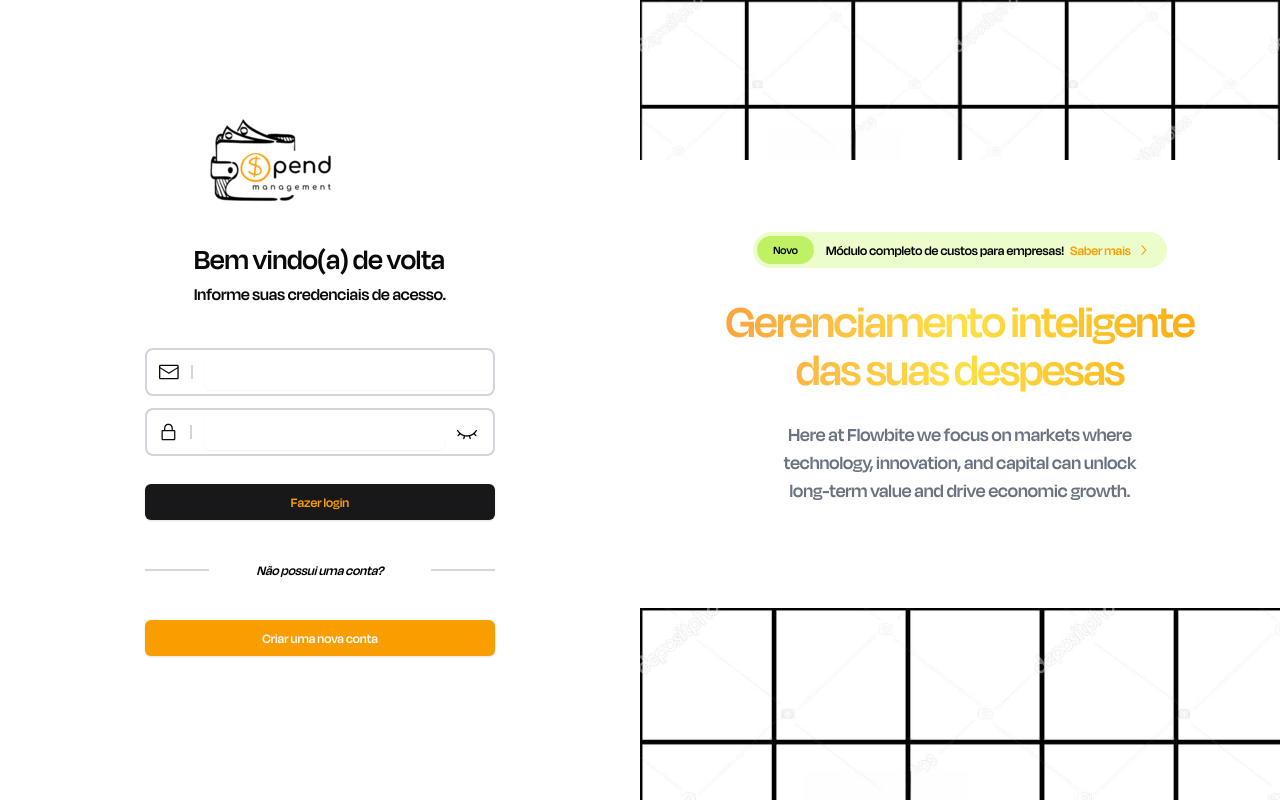
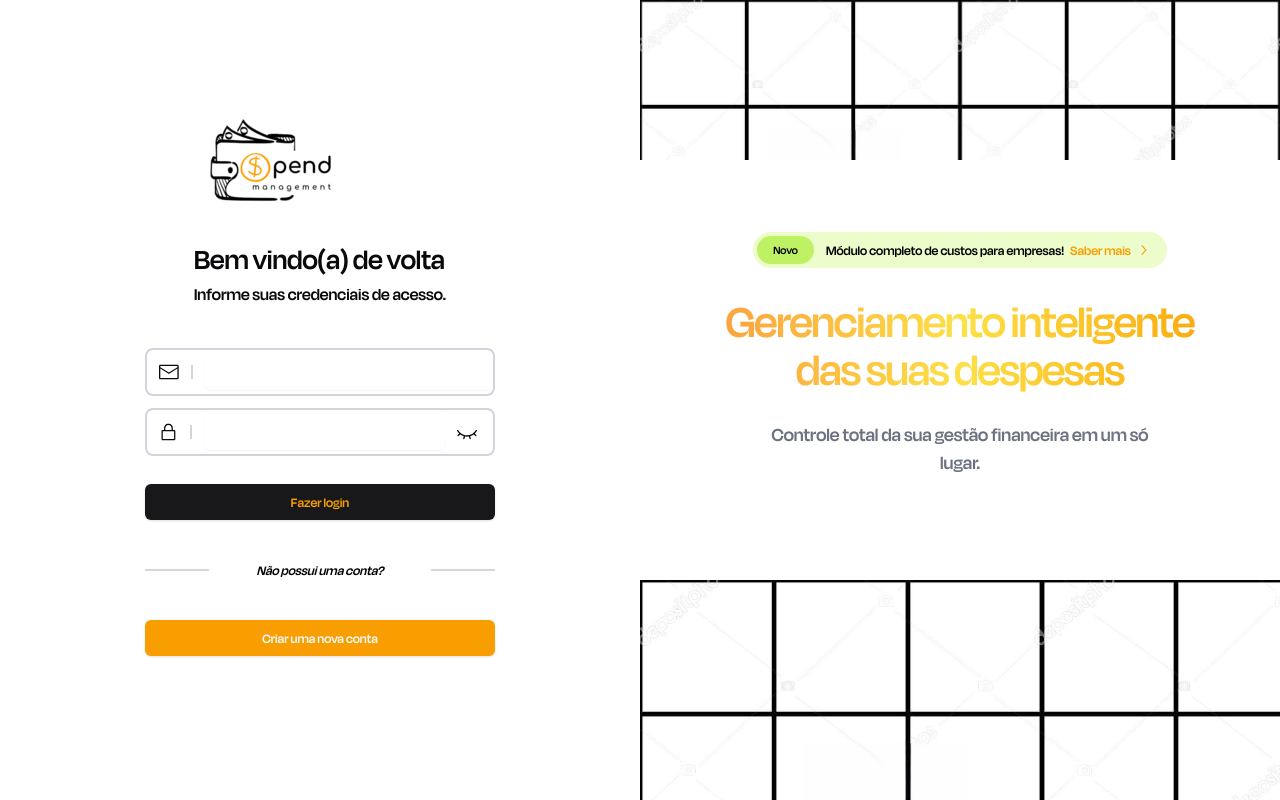
Before and after one commit to black-adm/spendmanagement-frontend, a React (Vite) app: page / in a window 1280 px wide. Built offline with nearby package versions, Linux system fonts and the light colour scheme.

Commit message:
fix: new login page

```diff
--- a/src/pages/signin/Section.tsx
+++ b/src/pages/signin/Section.tsx
@@ -22,8 +22,7 @@
           das suas despesas
         </h1>
         <p className="mb-8 pt-3 text-lg font-normal text-gray-500 lg:text-xl sm:px-28">
-          Here at Flowbite we focus on markets where technology, innovation, and
-          capital can unlock long-term value and drive economic growth.
+          Controle total da sua gestão financeira em um só lugar.
         </p>
       </div>
     </section>
```
